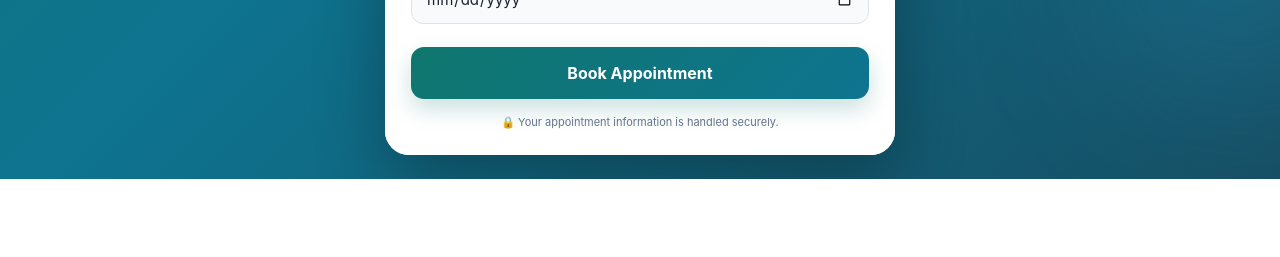
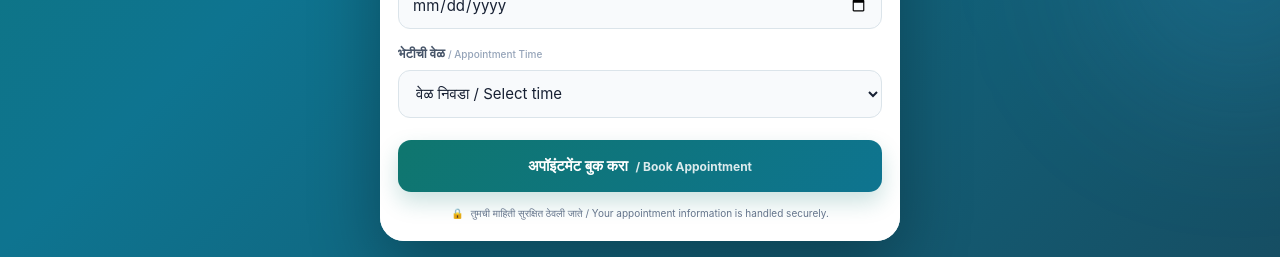
Before and after one commit to rorenstechnologies-wq/statusly, a Flask app: template templates/appointment.html in a window 1280 px wide. Shown: the part 801-1058 px from the top of the page. Before the commit the page ends 980 px from the top, so only its background shows below. Run offline with Flask 3, Linux system fonts and the light colour scheme; the template is opened without the code that fills it, so the values that code supplies are empty; parts of the project's set-up code (start-up, migrations or seed data) failed here and were passed over; some libraries are stand-ins or nearby versions.

Commit message:
Update appointment.html

```diff
--- a/templates/appointment.html
+++ b/templates/appointment.html
@@ -15,7 +15,10 @@
         content="#0f766e"
     >
 
-    <title>Book Appointment</title>
+    <title>
+        Book Appointment / अपॉइंटमेंट बुक करा
+    </title>
+
 
     <style>
 
@@ -146,7 +149,7 @@
 
             align-items: center;
 
-            padding: 24px;
+            padding: 16px;
 
         }
 
@@ -159,10 +162,10 @@
 
             width: 100%;
 
-            max-width: 510px;
+            max-width: 520px;
 
             background:
-                rgba(255,255,255,0.97);
+                rgba(255,255,255,0.98);
 
             border-radius: 24px;
 
@@ -337,7 +342,8 @@
 
         .form-container {
 
-            padding: 26px;
+            padding:
+                22px 18px 20px;
 
             background: white;
 
@@ -411,6 +441,19 @@
 
             font-weight: 650;
 
+            line-height: 1.45;
+
+        }
+
+
+        .field label .english {
+
+            color: #94a3b8;
+
+            font-size: 10px;
+
+            font-weight: 500;
+
         }
 
 
@@ -448,17 +492,17 @@
             height: 48px;
 
             padding:
-                0 14px;
+                0 13px;
 
         }
 
 
         textarea {
 
-            min-height: 105px;
+            min-height: 100px;
 
             padding:
-                13px 14px;
+                12px 13px;
 
             resize: vertical;
 
@@ -513,9 +570,9 @@
 
             width: 100%;
 
-            height: 52px;
+            min-height: 52px;
 
-            margin-top: 8px;
+            margin-top: 7px;
 
             border: none;
 
@@ -532,7 +589,7 @@
 
             font-family: inherit;
 
-            font-size: 16px;
+            font-size: 15px;
 
             font-weight: 750;
 
@@ -582,12 +639,12 @@
 
 
         /* =====================================================
-           FOOTER
+           SECURITY NOTE
         ===================================================== */
 
         .secure-note {
 
-            margin-top: 16px;
+            margin-top: 14px;
 
             display: flex;
 
@@ -599,9 +656,11 @@
 
             color: #64748b;
 
-            font-size: 11px;
+            font-size: 10px;
 
             text-align: center;
+
+            line-height: 1.5;
 
         }
 
@@ -772,18 +840,24 @@
 
 
                 <div class="hospital-icon">
+
                     🏥
+
                 </div>
 
 
                 <div class="header-title">
 
                     <h1>
-                        Book Appointment
+
+                        अपॉइंटमेंट बुक करा
+
                     </h1>
 
                     <p>
-                        Schedule your visit quickly and easily
+
+                        Book your hospital appointment
+
                     </p>
 
                 </div>
@@ -806,20 +880,32 @@
         </div>
 
 
+
         <!-- =================================================
              FORM
-        ================================================= -->
+        ================================================== -->
 
         <div class="form-container">
 
 
             <div class="section-label">
 
+
                 <span>
-                    ✦
+                    📋
                 </span>
 
-                Appointment Details
+
+                <div class="section-label-text">
+
+                    अपॉइंटमेंटची माहिती
+
+                    <span class="section-label-english">
+                        Appointment Details
+                    </span>
+
+                </div>
+
 
             </div>
 
@@ -845,27 +935,40 @@
                 >
 
 
+
                 <!-- =================================================
                      DOCTOR
-                ================================================= -->
+                ================================================== -->
 
                 <div class="field">
 
+
                     <label>
-                        Select Doctor
+
+                        डॉक्टर निवडा
+
+                        <span class="english">
+                            / Select Doctor
+                        </span>
+
                     </label>
+
 
                     <select
                         name="doctor_name"
                         required
                     >
 
+
                         <option value="">
-                            Choose a doctor
+
+                            डॉक्टर निवडा / Choose a doctor
+
                         </option>
 
 
                         {% for doctor in hospital.doctors %}
+
 
                         <option
                             value="{{ doctor.doctor_name }}"
@@ -877,88 +980,134 @@
 
                         </option>
 
+
                         {% endfor %}
 
+
                     </select>
+
 
                 </div>
 
 
+
                 <!-- =================================================
                      PATIENT NAME
-                ================================================= -->
+                ================================================== -->
 
                 <div class="field">
 
+
                     <label>
-                        Patient Name
+
+                        रुग्णाचे नाव
+
+                        <span class="english">
+                            / Patient Name
+                        </span>
+
                     </label>
+
 
                     <input
                         type="text"
                         name="patient_name"
-                        placeholder="Enter patient name"
+                        placeholder="रुग्णाचे पूर्ण नाव / Enter full name"
                         autocomplete="name"
                         required
                     >
 
+
                 </div>
+
 
 
                 <!-- =================================================
                      GENDER + AGE
-                ================================================= -->
+                ================================================== -->
 
                 <div class="two-columns">
 
 
                     <div class="field">
 
+
                         <label>
-                            Gender
+
+                            लिंग
+
+                            <span class="english">
+                                / Gender
+                            </span>
+
                         </label>
+
 
                         <select
                             name="gender"
                             required
                         >
 
+
                             <option value="">
-                                Select gender
+
+                                लिंग निवडा / Select gender
+
                             </option>
 
+
                             <option value="Male">
-                                Male
+
+                                पुरुष / Male
+
                             </option>
 
+
                             <option value="Female">
-                                Female
+
+                                महिला / Female
+
                             </option>
 
+
                             <option value="Other">
-                                Other
+
+                                इतर / Other
+
                             </option>
 
+
                         </select>
+
 
                     </div>
 
 
+
                     <div class="field">
 
+
                         <label>
-                            Age
+
+                            वय
+
+                            <span class="english">
+                                / Age
+                            </span>
+
                         </label>
+
 
                         <input
                             type="number"
                             name="age"
-                            placeholder="Age"
+                            placeholder="वय / Age"
                             min="1"
                             max="120"
                             inputmode="numeric"
                             required
                         >
+
 
                     </div>
 
@@ -966,83 +1115,211 @@
                 </div>
 
 
+
                 <!-- =================================================
                      MOBILE
-                ================================================= -->
+                ================================================== -->
 
                 <div class="field">
 
+
                     <label>
-                        Mobile Number
+
+                        मोबाईल नंबर
+
+                        <span class="english">
+                            / Mobile Number
+                        </span>
+
                     </label>
+
 
                     <input
                         type="tel"
                         name="mobile"
-                        placeholder="10-digit mobile number"
+                        placeholder="10 अंकी मोबाईल नंबर / 10-digit mobile number"
                         autocomplete="tel"
                         inputmode="numeric"
                         maxlength="10"
+                        pattern="[0-9]{10}"
                         required
                     >
+
 
                 </div>
 
 
+
                 <!-- =================================================
                      ADDRESS
-                ================================================= -->
+                ================================================== -->
 
                 <div class="field">
 
+
                     <label>
-                        Address
+
+                        पत्ता
+
+                        <span class="english">
+                            / Address
+                        </span>
+
                     </label>
+
 
                     <textarea
                         name="address"
-                        placeholder="Enter patient address"
+                        placeholder="रुग्णाचा पत्ता लिहा / Enter patient address"
                         required
                     ></textarea>
+
 
                 </div>
 
 
+
                 <!-- =================================================
                      DATE
-                ================================================= -->
+                ================================================== -->
 
                 <div class="field">
 
+
                     <label>
-                        Appointment Date
+
+                        भेटीची तारीख
+
+                        <span class="english">
+                            / Appointment Date
+                        </span>
+
                     </label>
+
 
                     <input
                         type="date"
                         name="appointment_date"
+                        id="appointment_date"
                         required
                     >
+
 
                 </div>
 
 
+
                 <!-- =================================================
-                     BUTTON
-                ================================================= -->
+                     TIME
+                ================================================== -->
+
+                <div class="field">
+
+
+                    <label>
+
+                        भेटीची वेळ
+
+                        <span class="english">
+                            / Appointment Time
+                        </span>
+
+                    </label>
+
+
+                    <select
+                        name="appointment_time"
+                        required
+                    >
+
+                        <option value="">
+
+                            वेळ निवडा / Select time
+
+                        </option>
+
+
+                        {% for doctor in hospital.doctors %}
+
+                        {% if doctor.doctor_name %}
+
+                        {% endif %}
+
+                        {% endfor %}
+
+                        <!--
+
+                            येथे सध्याच्या appointment
+                            time options वापरता येतील.
+
+                            जर तुमच्या existing system मध्ये
+                            JavaScript ने time भरत असेल,
+                            तर तो code कायम ठेवा.
+
+                        -->
+
+                        <option value="Morning">
+
+                            सकाळी / Morning
+
+                        </option>
+
+                        <option value="Afternoon">
+
+                            दुपारी / Afternoon
+
+                        </option>
+
+                        <option value="Evening">
+
+                            संध्याकाळी / Evening
+
+                        </option>
+
+
+                    </select>
+
+
+                </div>
+
+
+
+                <!-- =================================================
+                     BOOK BUTTON
+                ================================================== -->
 
                 <button
                     type="submit"
                     class="submit-btn"
                     id="submitBtn"
                 >
-                    Book Appointment
+
+                    अपॉइंटमेंट बुक करा
+
+                    <span style="
+                        opacity:.85;
+                        font-size:12px;
+                        margin-left:4px;
+                    ">
+                        / Book Appointment
+                    </span>
+
                 </button>
 
 
+
+                <!-- SECURITY -->
+
                 <div class="secure-note">
 
-                    🔒 Your appointment information is handled securely.
+                    🔒
+
+                    <span>
+
+                        तुमची माहिती सुरक्षित ठेवली जाते
+                        / Your appointment information is handled securely.
+
+                    </span>
 
                 </div>
 
@@ -1274,9 +1567,35 @@ onMessage(
 );
 
 
-// =====================================================
-// FORM
-// =====================================================
+
+/* =====================================================
+   APPOINTMENT DATE
+===================================================== */
+
+const dateInput =
+    document.getElementById(
+        "appointment_date"
+    );
+
+
+if (dateInput) {
+
+    const today =
+        new Date()
+            .toISOString()
+            .split("T")[0];
+
+
+    dateInput.min =
+        today;
+
+}
+
+
+
+/* =====================================================
+   FORM SUBMIT
+===================================================== */
 
 const form =
     document.getElementById(
@@ -1295,17 +1614,17 @@ form.addEventListener(
     function() {
 
         /*
-            Do NOT block booking when
-            notification permission is denied.
-
-            FCM is optional.
-        */
+         * FCM optional आहे.
+         * Notification permission नाकारली तरी
+         * appointment booking थांबू नये.
+         */
 
         submitBtn.disabled =
             true;
 
+
         submitBtn.innerText =
-            "Booking Appointment...";
+            "अपॉइंटमेंट बुक होत आहे... / Booking Appointment...";
 
     }
 );
```
Also changed, not shown: other parts of templates/appointment.html (+122 -53 lines).
